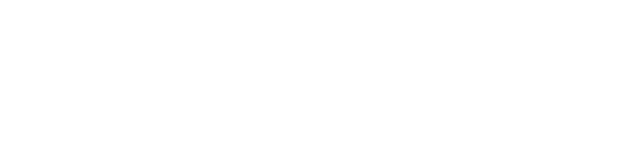
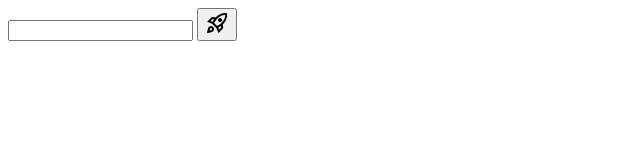
Before and after one commit to JNamasaki/chat, a plain HTML site: page index.html in a window 1280 px wide. Shown: the whole page, without its empty margins (0-640 px from the left). Drawn offline with nearby package versions, Linux system fonts and the light colour scheme.

Commit message:
estrutura inicial

```diff
--- a/css/style.css
+++ b/css/style.css
@@ -1,3 +1,20 @@
 * {
     margin: 0;
 }
+
+body {
+    padding: O;
+    margin: 0;
+    display: flex;
+    justify-content: center;
+}
+
+#message-container {
+    width: 80%;
+    max-width: 1200px;
+}
+
+#message-container div {
+    background-color: #CCC;
+    padding: 5px;
+}
--- a/index.html
+++ b/index.html
@@ -6,10 +6,26 @@
     <meta http-equiv="X-UA-Compatible" content="IE=edge">
     <meta name="viewport" content="width=device-width, initial-scale=1.0">
     <title>Document</title>
+
+    <link rel="stylesheet" href="https://fonts.googleapis.com/css2?family=Material+Symbols+Outlined:opsz,wght,FILL,GRAD@48,400,0,0" />
 </head>
 
 <body>
 
+    <main>
+
+        <div class="mensagens_recebidas">
+
+        </div>
+
+        <div class="input_mensagem">
+            <input>
+            <button id="enviar"><span class="material-symbols-outlined">
+            rocket_launch
+            </span></button>
+        </div>
+    </main>
+
 </body>
 
 </html>
--- a/js/main.js
+++ b/js/main.js
@@ -0,0 +1,2 @@
+var mensagem_recebida = document.querySelector('.mensagens_recebidas');
+var enviar = document.querySelector('#enviar')
```
